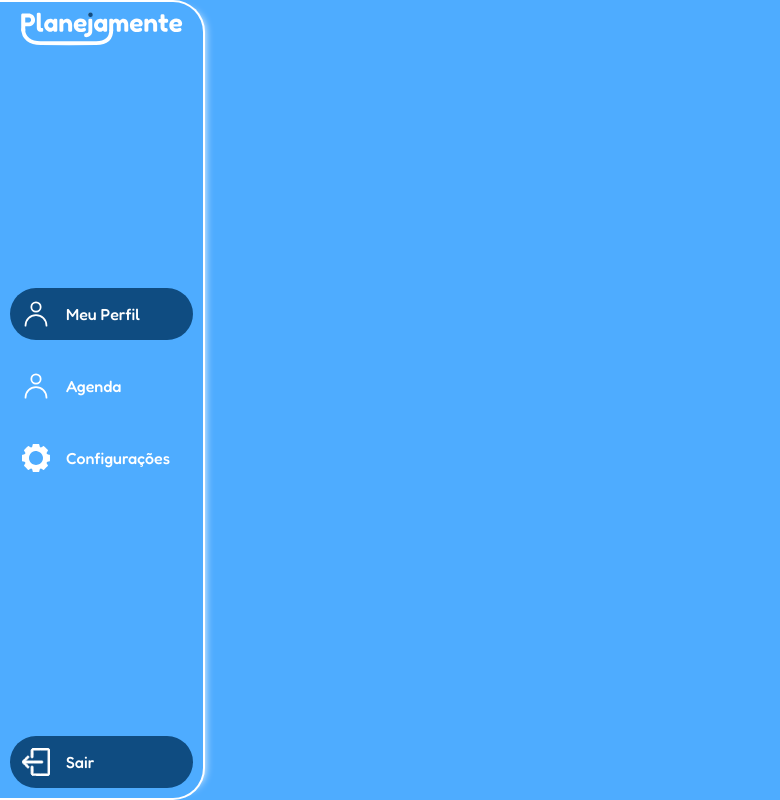
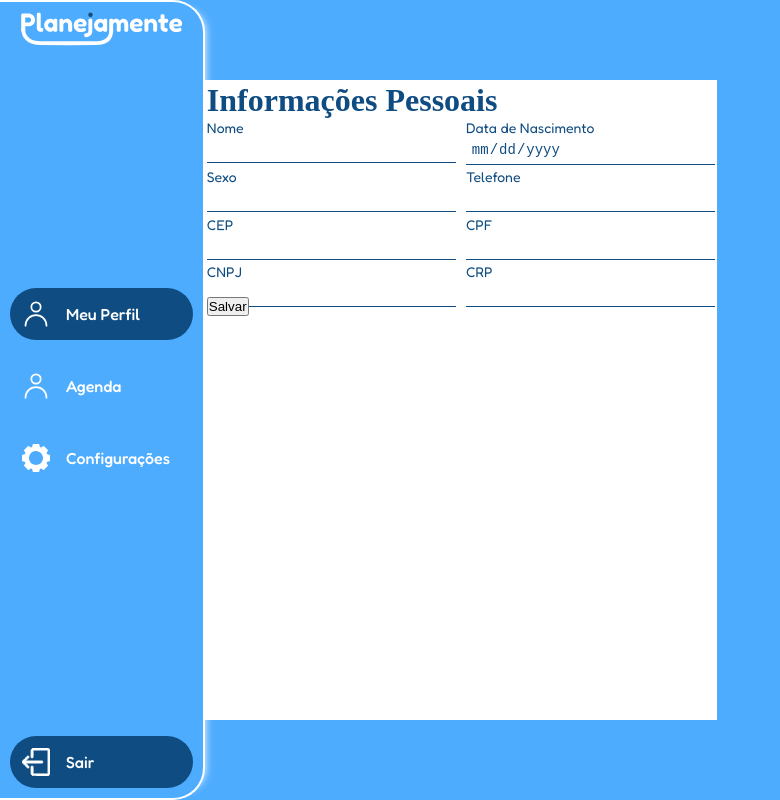
Before and after one commit to Planejamente/planejamente, a React (Create React App) app: page /psipanel in a window 1280 px wide. Shown: the whole page, without its empty margins (0-780 px from the left). Built offline with nearby package versions, Linux system fonts and the light colour scheme.

Commit message:
autoCommit

```diff
--- a/src/components/FieldSection/FieldSection.jsx
+++ b/src/components/FieldSection/FieldSection.jsx
@@ -406,28 +406,28 @@ const FieldSection = ({ mode, step, onGoStep, onBackStep }) => {
               </div>
               <div className={styles.inputs}>
                 <InputMod
-                  margin={"16px"}
+                  margin={"3%"}
                   type="text"
                   label="Nome"
                   name="Nome"
                   onChange={(e) => setName(e.target.value)}
                 />
                 <InputMod
-                  margin={"16px"}
+                  margin={"3%"}
                   type="date"
                   label="Data de Nascimento"
                   name="Data de Nascimento"
                   onChange={(e) => setBirth(e.target.value)}
                 />
                 <InputMod
-                  margin={"16px"}
+                  margin={"3%"}
                   type="select"
                   label="Sexo"
                   name="Sexo"
                   onChange={(e) => setSex(e.target.value)}
                 />
                 <InputMod
-                  margin={"16px"}
+                  margin={"3%"}
                   type="text"
                   value={cpf}
                   label="CPF"
@@ -481,17 +481,17 @@ const FieldSection = ({ mode, step, onGoStep, onBackStep }) => {
               </div>
               <div className={styles.inputs}>
                 <InputMod
-                  margin={"16px"}
+                    margin={"3%"}
                   type="text"
                   req={"t"}
-
                   label="Nome"
                   value={name}
                   name="Nome"
                   onChange={(e) => setName(e.target.value)}
                 />
                 <InputMod
-                  margin={"16px"}
+                    margin={"3%"}
+
                   type="date"
                   req={"t"}
 
@@ -501,8 +501,8 @@ const FieldSection = ({ mode, step, onGoStep, onBackStep }) => {
                   onChange={(e) => setBirth(e.target.value)}
                 />
                 <InputMod
-                  margin={"16px"}
-                  type="select"
+                    margin={"3%"}
+                    type="select"
                   label="Sexo"
                   req={"t"}
 
@@ -510,8 +510,8 @@ const FieldSection = ({ mode, step, onGoStep, onBackStep }) => {
                   onChange={(e) => setSex(e.target.value)}
                 />
                 <InputMod
-                  margin={"16px"}
-                  type="text"
+                    margin={"3%"}
+                    type="text"
                   value={telefone}
                   label="Telefone"
                   name="Telefone"
@@ -541,7 +541,7 @@ const FieldSection = ({ mode, step, onGoStep, onBackStep }) => {
             </div>
             <div className={styles.inputs}>
               <InputMod
-                margin={"16px"}
+                margin={"3%"}
                 type="text"
                 value={CEP}
                 label="CEP"
@@ -550,7 +550,7 @@ const FieldSection = ({ mode, step, onGoStep, onBackStep }) => {
                 onChange={handleCepChange}
               />
               <InputMod
-                margin={"16px"}
+                margin={"3%"}
                 type="text"
                 value={cpf}
                 label="CPF"
@@ -559,7 +559,7 @@ const FieldSection = ({ mode, step, onGoStep, onBackStep }) => {
                 onChange={handleCpfChange}
               />
               <InputMod
-                margin={"16px"}
+                margin={"3%"}
                 type="text"
                 value={CNPJ}
                 label="CNPJ"
@@ -568,7 +568,7 @@ const FieldSection = ({ mode, step, onGoStep, onBackStep }) => {
                 onChange={(e) => setCNPJ(e.target.value)}
               />
               <InputMod
-                margin={"16px"}
+                margin={"3%"}
                 type="text"
                 value={CRP}
                 label="CRP"
--- a/src/components/InputMod/InputMod.jsx
+++ b/src/components/InputMod/InputMod.jsx
@@ -1,19 +1,21 @@
 import {React} from "react";
 import styles from "./InputMod.module.css";
 
-const InputMod = ({ type, label, value, name, onChange, padding, margin, req }) => {
+const InputMod = ({ type, label, value, name, onChange, padding, margin, req, mode }) => {
 
     const today = new Date();
     const maxDate = new Date(today.getFullYear() - 15, today.getMonth(), today.getDate()).toISOString().split('T')[0];
 
   return (
       <>
-      <div className={styles.main} style={{ padding: padding, margin: margin }}>
-        <label>
+          <div className={`${styles.main} ${mode === "dark" ? styles.labInputDark : ""}`}
+               style={{padding: padding, margin: margin}}><label
+              className={`${styles.inpLabel} ${mode === "dark" ? styles.labInputDark : ""}`}>
               {label}
               {label && req != null && <span className={styles.req}>*</span>}
           </label>
               <input
+                  className={`${styles.inpInput} ${mode === "dark" ? styles.inpInputDark : ""}`}
                   type={type}
                   value={value}
                   name={name}
@@ -23,9 +25,9 @@ const InputMod = ({ type, label, value, name, onChange, padding, margin, req })
               />
               {name === "Sexo" && (
                   <datalist id="opcoes">
-          <option value="Masculino" />
-          <option value="Feminino" />
-          <option value="Outro" />
+                      <option value="Masculino"/>
+                      <option value="Feminino"/>
+                      <option value="Outro"/>
                   </datalist>
               )}
           </div>
--- a/src/components/InputMod/InputMod.module.css
+++ b/src/components/InputMod/InputMod.module.css
@@ -3,13 +3,14 @@
     flex-direction: column;
     color: #fff;
     width: 100%;
+    font-family: "Fredoka-r", sans-serif;
 }
 
-label {
+.inpLabel {
     color: #fff;
     font-size: 14px;
 }
-input {
+.inpInput {
     color: #fff;
     padding: 2%;
     border: none;
@@ -29,3 +30,12 @@ input[type="date"]::-webkit-calendar-picker-indicator {
 .req {
     color: #f00;
 }
+
+.labInputDark {
+    color: #0F4C81;
+}
+
+.inpInputDark {
+    border-bottom: 1px solid #0F4C81;
+    color: #0F4C81;
+}
--- /dev/null
+++ b/src/components/ProfileEdit/ProfileEdit.jsx
@@ -0,0 +1,158 @@
+import React, { useState } from "react";
+import { useNavigate } from "react-router-dom";
+
+import styles from "./ProfileEdit.module.css";
+import InputMod from "../InputMod/InputMod";
+
+
+const ProfileEdit = ({mode}) => {
+
+
+    const [name, setName] = useState("");
+    const [birth, setBirth] = useState("");
+    const [phone, setPhone] = useState("");
+    const [sex, setSex] = useState("");
+    const [cep, setCep] = useState("");
+    const [cpf, setCpf] = useState("");
+    const [cnpj, setCnpj] = useState("");
+    const [crp, setCrp] = useState("");
+
+
+    const handleCpfChange = (event) => {
+        let formattedCpf = event.target.value.replace(/\D/g, ""); // Remove todos os caracteres não numéricos
+
+        if (formattedCpf.length <= 3) {
+            formattedCpf = formattedCpf.replace(/(\d{3})/, "$1");
+        } else if (formattedCpf.length <= 6) {
+            formattedCpf = formattedCpf.replace(/(\d{3})(\d{1,3})/, "$1.$2");
+        } else if (formattedCpf.length <= 9) {
+            formattedCpf = formattedCpf.replace(
+                /(\d{3})(\d{3})(\d{1,3})/,
+                "$1.$2.$3"
+            );
+        } else {
+            formattedCpf = formattedCpf.replace(
+                /(\d{3})(\d{3})(\d{3})(\d{1,2})/,
+                "$1.$2.$3-$4"
+            );
+        }
+
+        if (formattedCpf.length <= 14) {
+            // Limita a 11 caracteres
+            setCpf(formattedCpf.slice(0, 14));
+        }
+    };
+
+    const handlePhoneChange = (event) => {
+        let formattedPhone = event.target.value.replace(/\D/g, ""); // Remove todos os caracteres não numéricos
+        if(formattedPhone.length <= 0) {
+            formattedPhone = formattedPhone.replace(/(\d{2})/, "($1)");
+        }
+        else if(formattedPhone.length <= 7) {
+            formattedPhone = formattedPhone.replace(/(\d{2})(\d{1,5})/, "($1) $2");
+        }
+        else {
+            formattedPhone = formattedPhone.replace(/(\d{2})(\d{1,4})(\d{1,4})/, "($1) $2-$3");
+        }
+        if(formattedPhone.length <= 15) {
+            setPhone(formattedPhone.slice(0, 15));
+        }
+    }
+
+    const handleCepChange = (event) => {
+        let formattedCep = event.target.value.replace(/\D/g, ""); // Remove todos os caracteres não numéricos
+        if(formattedCep.length <= 5) {
+            formattedCep = formattedCep.replace(/(\d{5})/, "$1");
+        }
+        else {
+            formattedCep = formattedCep.replace(/(\d{5})(\d{1,3})/, "$1-$2");
+        }
+        if(formattedCep.length <= 9) {
+            setCep(formattedCep.slice(0, 9));
+        }
+
+    }
+
+    const handleSave = () => {
+        console.log(name, birth, phone, cep, cpf, cnpj, crp);
+    };
+
+    return (
+        <div className={styles.containerProfile}>
+            <span>
+                <h1>Informações Pessoais</h1>
+            </span>
+            <div className={styles.inputProfile}>
+                <InputMod
+                    type="text"
+                    label="Nome"
+                    name="Nome"
+                    mode="dark"
+                    onChange={(e) => setName(e.target.value)}
+                />
+                <InputMod
+                    type="date"
+                    label="Data de Nascimento"
+                    name="Data de Nascimento"
+                    mode="dark"
+
+                    onChange={(e) => setBirth(e.target.value)}
+                />
+                <InputMod
+                    mode="dark"
+                    type="select"
+                    label="Sexo"
+                    name="Sexo"
+                    onChange={(e) => setSex(e.target.value)}
+                />
+                <InputMod
+                    type="text"
+                    mode="dark"
+                    value={phone}
+                    label="Telefone"
+                    name="Telefone"
+                    onChange={handlePhoneChange}
+                />
+                <InputMod
+                    type="text"
+                    mode="dark"
+                    value={cep}
+                    label="CEP"
+                    name="CEP"
+                    onChange={handleCepChange}
+                />
+                <InputMod
+                    type="text"
+                    mode="dark"
+                    value={cpf}
+                    label="CPF"
+                    name="CPF"
+                    onChange={handleCpfChange}
+                />
+                <InputMod
+                    type="text"
+                    mode="dark"
+                    value={cnpj}
+                    label="CNPJ"
+                    name="CNPJ"
+                    onChange={(e) => setCnpj(e.target.value)}
+                />
+                <InputMod
+                    type="text"
+                    value={crp}
+                    mode="dark"
+                    label="CRP"
+                    name="CRP"
+                    onChange={(e) => setCrp(e.target.value)}
+                />
+
+            </div>
+            <div>
+
+                <button onClick={handleSave}>Salvar</button>
+            </div>
+        </div>
+    );
+}
+
+export default ProfileEdit;
--- /dev/null
+++ b/src/components/ProfileEdit/ProfileEdit.module.css
@@ -0,0 +1,19 @@
+.containerProfile {
+    height: 80%;
+    border: 2px solid #fff;
+    width: 40%;
+    color: #0F4C81;
+    background-color: #fff;
+}
+
+.inputProfile {
+    display: grid;
+    grid-template-columns: 1fr 1fr;
+    grid-gap: 2%;
+}
+
+.btnSaveProfile {
+    width: 100%;
+    display: flex;
+    justify-content: center;
+}
--- a/src/components/SideBar/SideBar.jsx
+++ b/src/components/SideBar/SideBar.jsx
@@ -5,11 +5,11 @@ import logo from "../../utils/assets/logo-dark.svg";
 import SideBarItem from "../SideBarItem/SideBarItem";
 
 const SideBar = ({ mode, actualPage, setActualPage}) => {
-    const [activeItem, setActiveItem] = useState("perfil");
+    const [activeItem, setActiveItem] = useState(actualPage);
 
     const handleClick = (itemText) => {
         setActiveItem(itemText);
-        console.log(itemText);
+        setActualPage(itemText);
     };
 
     switch (mode) {
--- a/src/pages/psiPanel/psiPanel.jsx
+++ b/src/pages/psiPanel/psiPanel.jsx
@@ -3,13 +3,27 @@ import styles from "./psiPanel.module.css";
 
 import SideBar from "../../components/SideBar/SideBar";
 import {Link} from "react-router-dom";
+import ProfileEdit from "../../components/ProfileEdit/ProfileEdit";
 
 
 const PsiPanel = () => {
     const [actualPage, setActualPage] = React.useState("perfil");
     return (
         <main className={styles.mainPsiPanel}>
-          <SideBar mode="psi" />
+          <SideBar mode="psi" actualPage="perfil" setActualPage={setActualPage} />
+            {(() => {
+                switch (actualPage) {
+                    case "perfil":
+                        return(
+                    <ProfileEdit mode="psi"/>
+                        )
+                    case "agenda":
+                        return <div>B</div>
+                    case "configuracoes":
+                        return <div>C</div>
+                    default:
+                }
+            })()}
 
         </main>
     );
--- a/src/pages/psiPanel/psiPanel.module.css
+++ b/src/pages/psiPanel/psiPanel.module.css
@@ -2,4 +2,6 @@
     background-color: #4EACFF;
     height: 100vh;
     width: 100vw;
+     display: flex;
+     align-items: center;
 }
```
Also changed, not shown: src/components/SideBar/sidebar.jsx (deleted, +0 -30 lines), src/components/SideBar/sidebar.css (deleted). Lines whose indentation alone changed are shown as unchanged.
